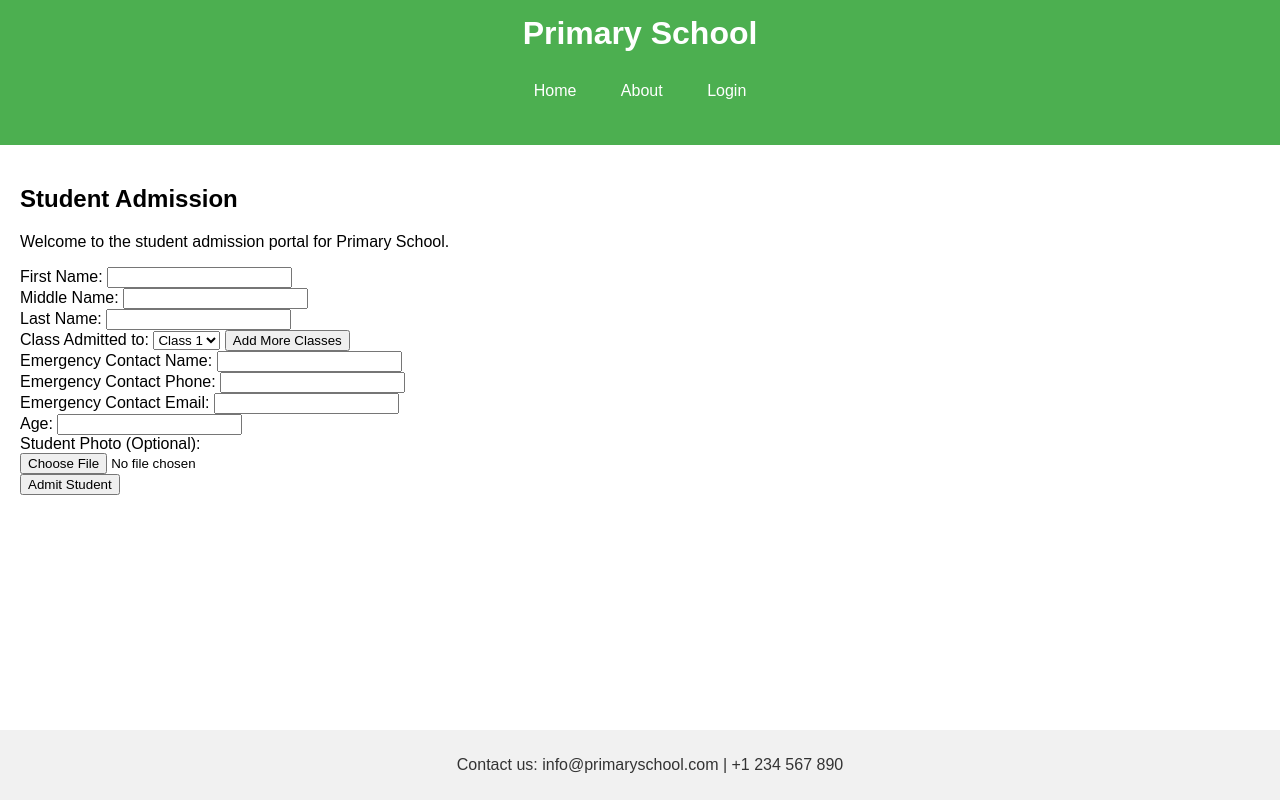
After one commit to Harrywekesa/school, a PHP site: page /student_admission.html in a window 1280 px wide. The commit adds this page. Run offline with PHP 8.4, Linux system fonts and the light colour scheme.

Commit message:
admission

```diff
--- a/admin_dashboard.html
+++ b/admin_dashboard.html
@@ -44,7 +44,7 @@
                 <li>
                     <a href="#">Student - Management</a>
                     <ul class="submenu">
-                        <li><a href="student_admissions.html">Student Admissions</a></li>
+                        <li><a href="student_admission.html">Student Admissions</a></li>
                         <li><a href="session_reporting.html">Session Reporting</a></li>
                         <li><a href="student_statistics.html">Student Statistics</a></li>
                     </ul>
--- a/css/styles.css
+++ b/css/styles.css
@@ -1,4 +1,4 @@
-/* Basic styles for layout and navigation */
+/* General styles */
 body {
     font-family: Arial, sans-serif;
     margin: 0;
@@ -10,6 +10,11 @@ header {
     color: white;
     padding: 15px 0;
     text-align: center;
+    position: relative;
+}
+
+header h1 {
+    margin: 0;
 }
 
 nav {
@@ -24,6 +29,9 @@ nav {
     font-size: 1.5em;
     cursor: pointer;
     color: white;
+    position: absolute;
+    top: 15px;
+    right: 20px;
 }
 
 #nav-menu {
@@ -83,10 +91,23 @@ footer {
     bottom: 0;
 }
 
+.hidden {
+    display: none;
+}
+
 /* Mobile-first styles */
+@media (max-width: 767px) {
+    #menu-toggle {
+        display: block;
+    }
+
     #nav-menu {
         display: none;
         text-align: left;
+    }
+
+    #nav-menu.active {
+        display: block;
     }
 
     #nav-menu > li {
@@ -111,6 +132,23 @@ footer {
         display: block;
     }
 
+    /* Make forms responsive */
+    form {
+        display: flex;
+        flex-direction: column;
+    }
+
+    form label,
+    form input,
+    form select,
+    form button,
+    form textarea {
+        width: 100%;
+        margin-bottom: 10px;
+    }
+}
+
+/* Desktop styles */
 @media (min-width: 768px) {
     #menu-toggle {
         display: none;
@@ -134,17 +172,11 @@ footer {
     }
 }
 
-@media (max-width: 767px) {
-    #menu-toggle {
-        display: block;
+/* Additional responsive styles for tables and sections */
+.table-wrapper {
+    overflow-x: auto;
 }
 
-    #nav-menu {
-        display: none;
-        text-align: left;
+section {
+    margin-bottom: 20px;
 }
-
-    #nav-menu.active {
-        display: block;
-    }
-}
--- /dev/null
+++ b/student_admission.html
@@ -0,0 +1,78 @@
+<!DOCTYPE html>
+<html lang="en">
+<head>
+  <meta charset="UTF-8">
+  <meta name="viewport" content="width=device-width, initial-scale=1.0">
+  <title>Student Admission - Primary School</title>
+  <link rel="stylesheet" href="css/styles.css">
+  <script src="js/script.js" defer></script>
+</head>
+<body>
+  <header>
+    <h1>Primary School</h1>
+    <nav>
+      <ul id="nav-menu">
+        <li><a href="index.html">Home</a></li>
+        <li><a href="about.html">About</a></li>
+        <li><a href="login.html">Login</a></li>
+      </ul>
+      <button id="menu-toggle" aria-label="Toggle menu">☰</button>
+    </nav>
+  </header>
+  <main>
+    <section>
+      <h2>Student Admission</h2>
+      <p>Welcome to the student admission portal for Primary School.</p>
+      <form id="admission-form" action="admit_student.php" method="post" enctype="multipart/form-data">
+        <div class="form-row">
+          <label for="first_name">First Name:</label>
+          <input type="text" id="first_name" name="first_name" required>
+        </div>
+        <div class="form-row">
+          <label for="middle_name">Middle Name:</label>
+          <input type="text" id="middle_name" name="middle_name">
+        </div>
+        <div class="form-row">
+          <label for="last_name">Last Name:</label>
+          <input type="text" id="last_name" name="last_name" required>
+        </div>
+        <div class="form-row">
+          <label for="class_admitted">Class Admitted to:</label>
+          <select id="class_admitted" name="class_admitted" required>
+            <option value="Class 1">Class 1</option>
+            <option value="Class 2">Class 2</option>
+            <option value="Class 3">Class 3</option>
+          </select>
+          <button type="button" id="add-class-btn">Add More Classes</button>
+        </div>
+        <div class="form-row">
+          <label for="emergency_contact_name">Emergency Contact Name:</label>
+          <input type="text" id="emergency_contact_name" name="emergency_contact_name" required>
+        </div>
+        <div class="form-row">
+          <label for="emergency_contact_phone">Emergency Contact Phone:</label>
+          <input type="text" id="emergency_contact_phone" name="emergency_contact_phone" required>
+        </div>
+        <div class="form-row">
+          <label for="emergency_contact_email">Emergency Contact Email:</label>
+          <input type="email" id="emergency_contact_email" name="emergency_contact_email" required>
+        </div>
+        <div class="form-row">
+          <label for="age">Age:</label>
+          <input type="number" id="age" name="age" required>
+        </div>
+        <div class="form-row">
+          <label for="student_photo">Student Photo (Optional):</label>
+          <br>
+          <input type="file" id="student_photo" name="student_photo" accept="image/*">
+        </div>
+        <button type="submit">Admit Student</button>
+      </form>
+      <p id="admission-success" class="hidden">Student admission successful!</p>
+    </section>
+  </main>
+  <footer>
+    <p>Contact us: info@primaryschool.com | +1 234 567 890</p>
+  </footer>
+</body>
+</html>
```
Also changed, not shown: admit_student.html (deleted, +0 -32 lines), admit_student.php (added, +55 -0 lines), script/script.js (+52 -3 lines). Lines whose indentation alone changed are shown as unchanged.
